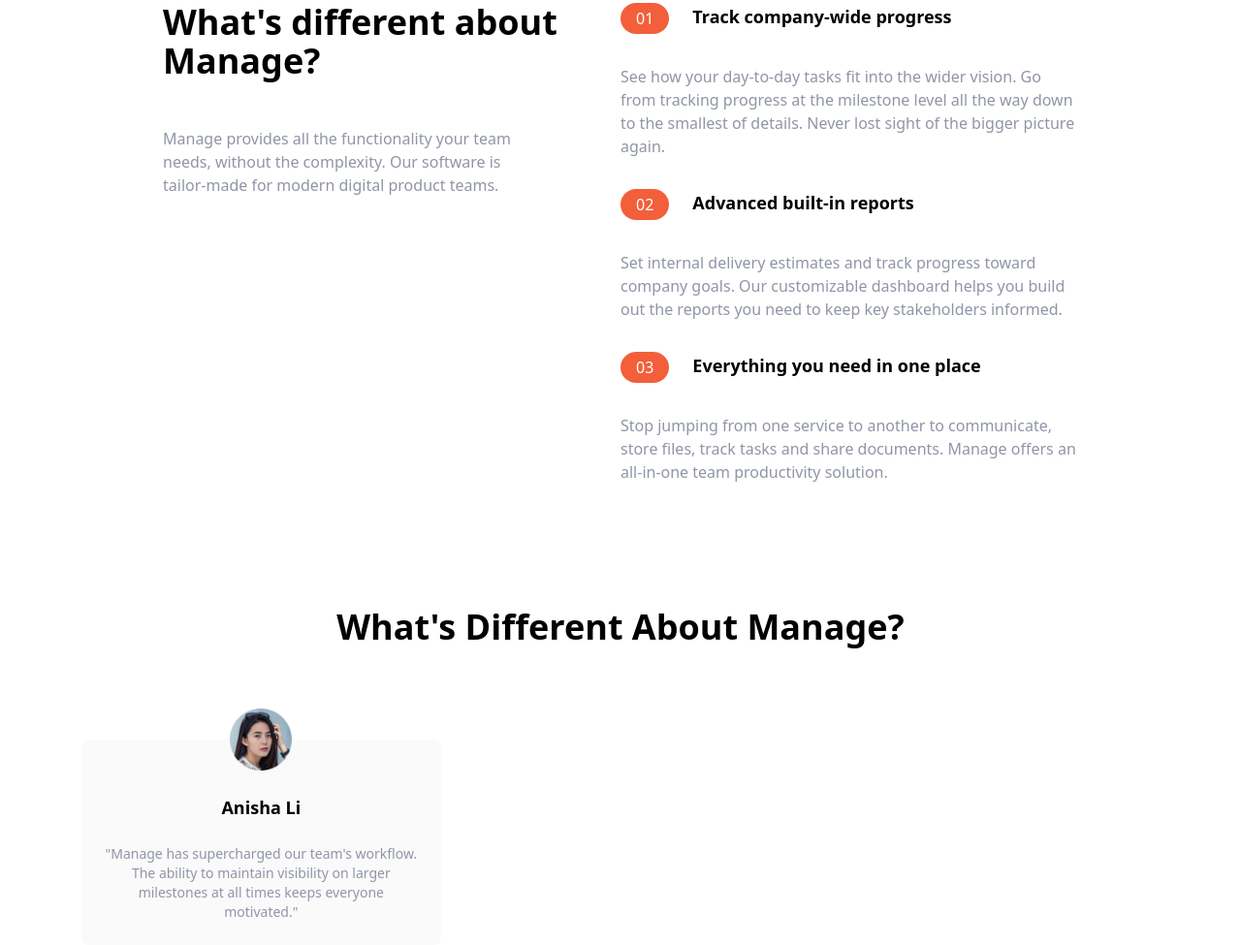
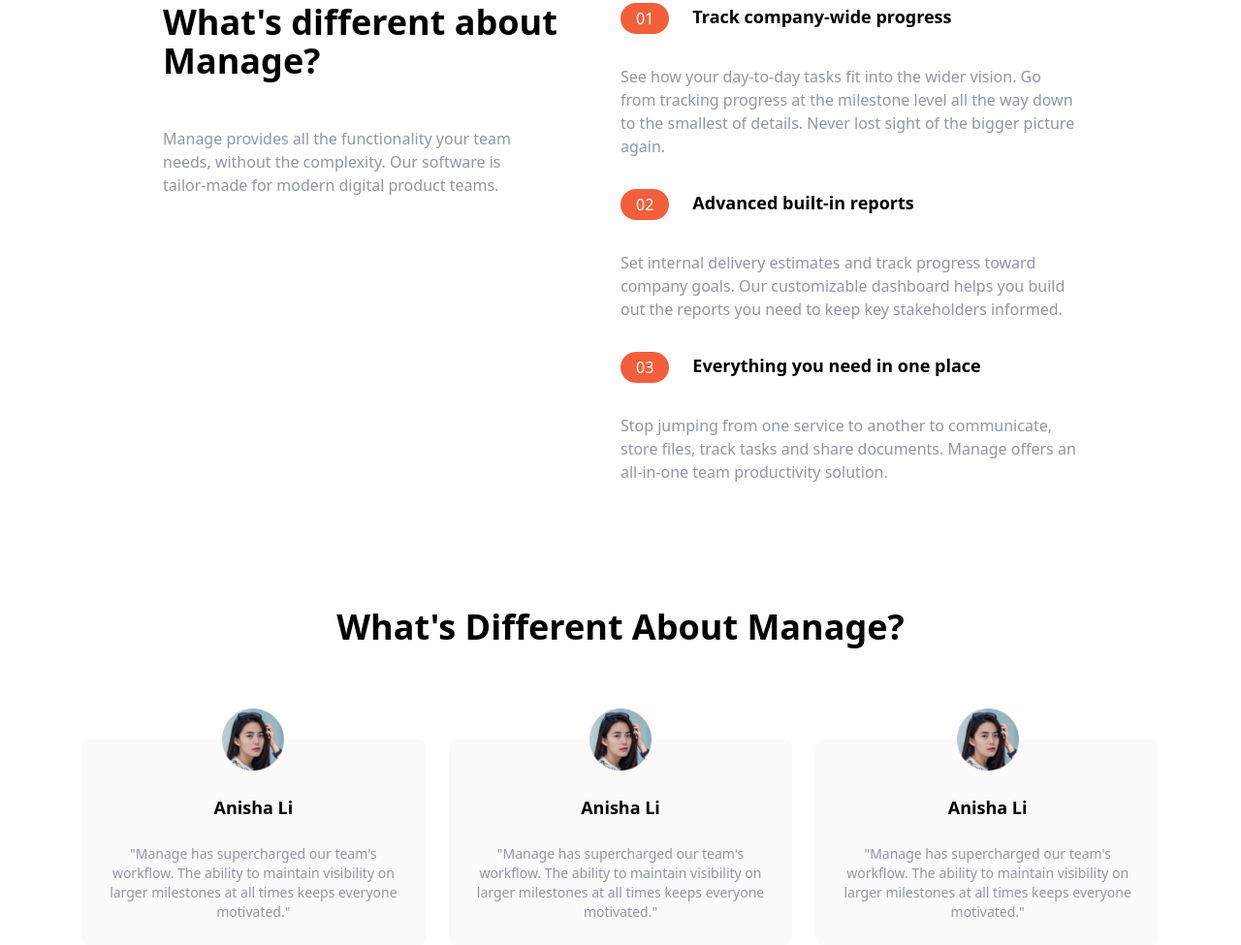
Before and after one commit to vishalicious213/tw-splashboard, a website: page index.html in a window 1280 px wide. Shown: the part 653-1628 px from the top of the page at 97% size. Drawn offline with Linux system fonts and the light colour scheme.

Commit message:
added placeholders for testimonials 2 & 3 in testimonials section

```diff
--- a/index.html
+++ b/index.html
@@ -125,6 +125,24 @@
                         "Manage has supercharged our team's workflow. The ability to maintain visibility on larger milestones at all times keeps everyone motivated."
                     </p>
                 </div>
+
+                <!-- Testimonial 2 -->
+                <div class="flex flex-col items-center p-6 space-y-6 rounded-lg bg-veryLightGray md:w-1/3">
+                    <img src="/img/avatar-anisha.png" class="w-16 -mt-14" alt="headshot of Anisha Li">
+                    <h5 class="text-lg font-bold">Anisha Li</h5>
+                    <p class="text-sm text-darkGrayishBlue">
+                        "Manage has supercharged our team's workflow. The ability to maintain visibility on larger milestones at all times keeps everyone motivated."
+                    </p>
+                </div>
+
+                <!-- Testimonial 3 -->
+                <div class="flex flex-col items-center p-6 space-y-6 rounded-lg bg-veryLightGray md:w-1/3">
+                    <img src="/img/avatar-anisha.png" class="w-16 -mt-14" alt="headshot of Anisha Li">
+                    <h5 class="text-lg font-bold">Anisha Li</h5>
+                    <p class="text-sm text-darkGrayishBlue">
+                        "Manage has supercharged our team's workflow. The ability to maintain visibility on larger milestones at all times keeps everyone motivated."
+                    </p>
+                </div>
             </div>
         </div>
     </section>
```
